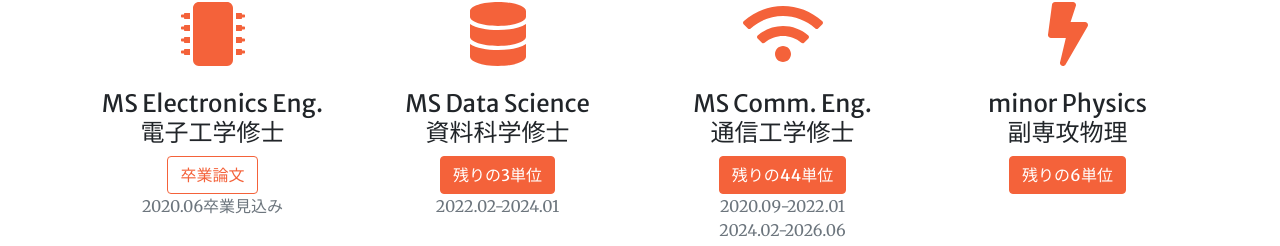
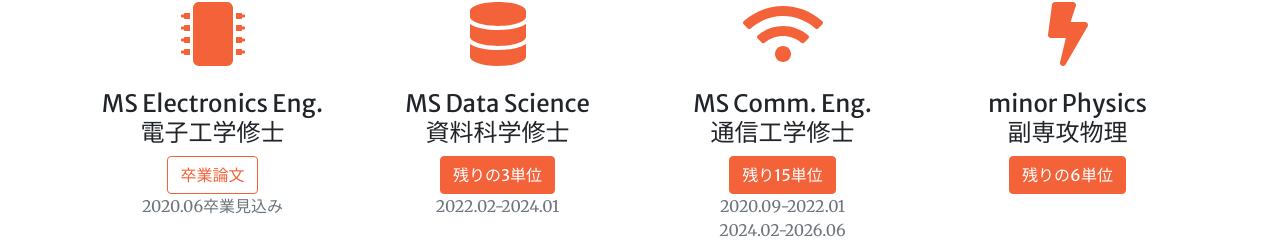
Before and after one commit to JamesChunFeiTan/JamesChunFeiTan.github.io, a plain HTML site: page index.html in a window 1280 px wide. Shown: the part 1715-1961 px from the top of the page. Drawn offline with nearby package versions, Linux system fonts and the light colour scheme.

Commit message:
202006252358

```diff
--- a/index.html
+++ b/index.html
@@ -103,7 +103,7 @@
                         <div class="mt-5">
                             <i class="fas fa-4x fa-wifi text-primary mb-4"></i>
                             <h3 class="h4 mb-2">MS Comm. Eng.<br>通信工学修士</h3>
-                            <a target="_blank" href="https://drive.google.com/file/d/1VnzDGlLB5Bfxd4bP_ju-ma1p6a5eA12f/view?usp=sharing" class="btn btn-primary">残りの44単位</a>
+                            <a target="_blank" href="https://drive.google.com/file/d/1VnzDGlLB5Bfxd4bP_ju-ma1p6a5eA12f/view?usp=sharing" class="btn btn-primary">残り15単位</a>
                             <p class="text-muted mb-0">2020.09-2022.01<br>2024.02-2026.06</p>
                         </div>
 
```
